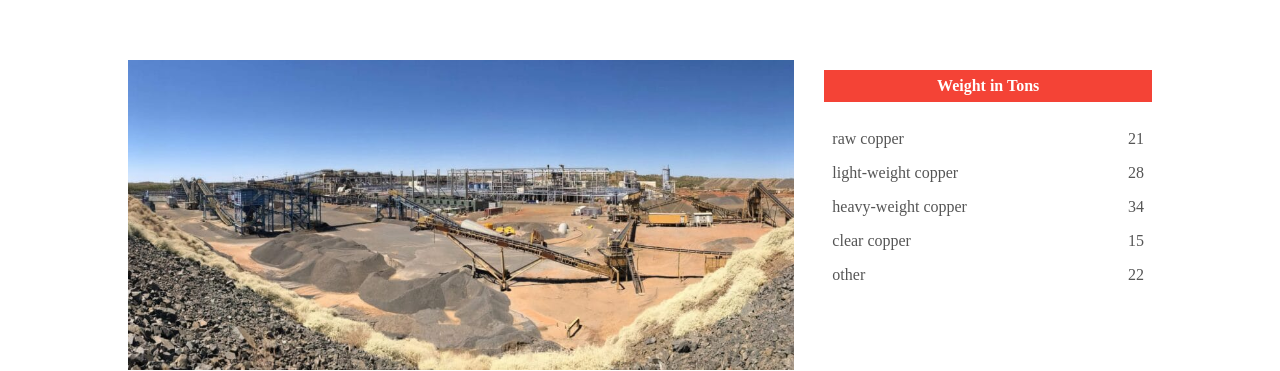
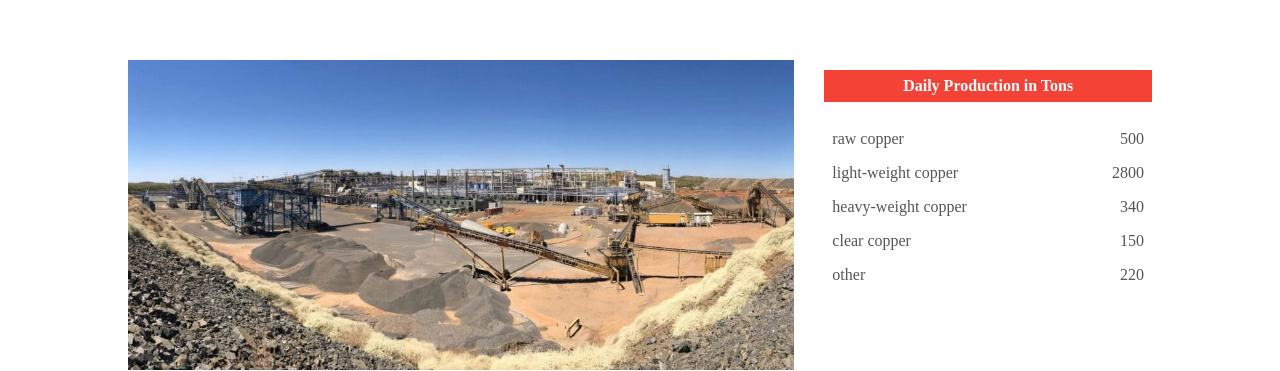
Before and after one commit to simongotthaskill/namcoppermine, a plain HTML site: page blog.html in a window 1280 px wide. Shown: the part 451-822 px from the top of the page. Drawn offline with Linux system fonts and the light colour scheme.

Commit message:
Update blog.html

```diff
--- a/blog.html
+++ b/blog.html
@@ -51,26 +51,26 @@
           </div>
         </div>
           <div class="blog-right">
-             <h3>Weight in Tons</h3>
+             <h3>Daily Production in Tons</h3>
              <div>
                   <span>raw copper</span>
-                  <span>21</span>
+                  <span>500</span>
              </div>
                <div>
                   <span>light-weight copper</span>
-                  <span>28</span>
+                  <span>2800</span>
              </div>
                <div>
                   <span>heavy-weight copper</span>
-                  <span>34</span>
+                  <span>340</span>
              </div>
                <div>
                   <span>clear copper</span>
-                  <span>15</span>
+                  <span>150</span>
              </div>
                <div>
                   <span>other</span>
-                  <span>22</span>
+                  <span>220</span>
              </div>
           </div>
        </div>
```
